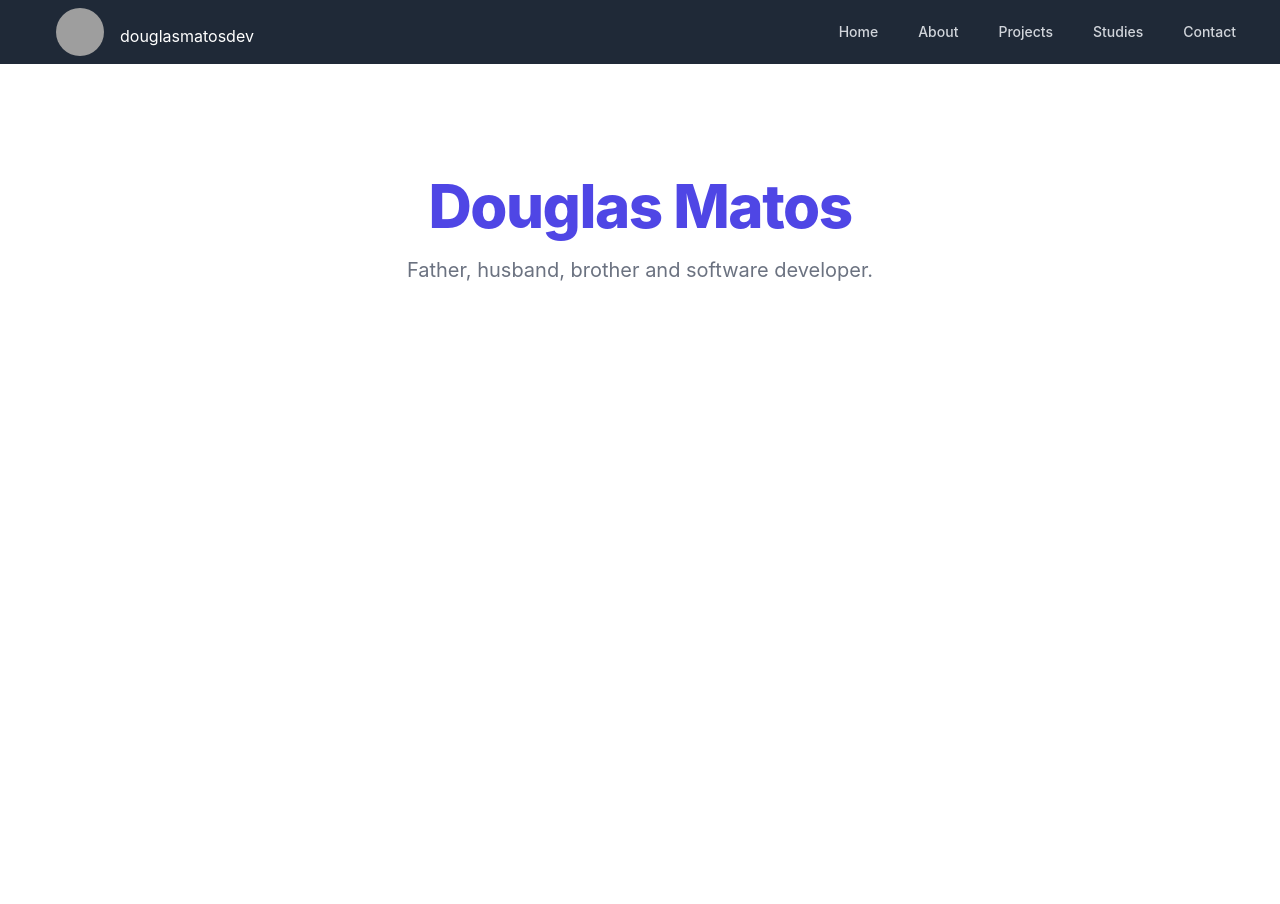
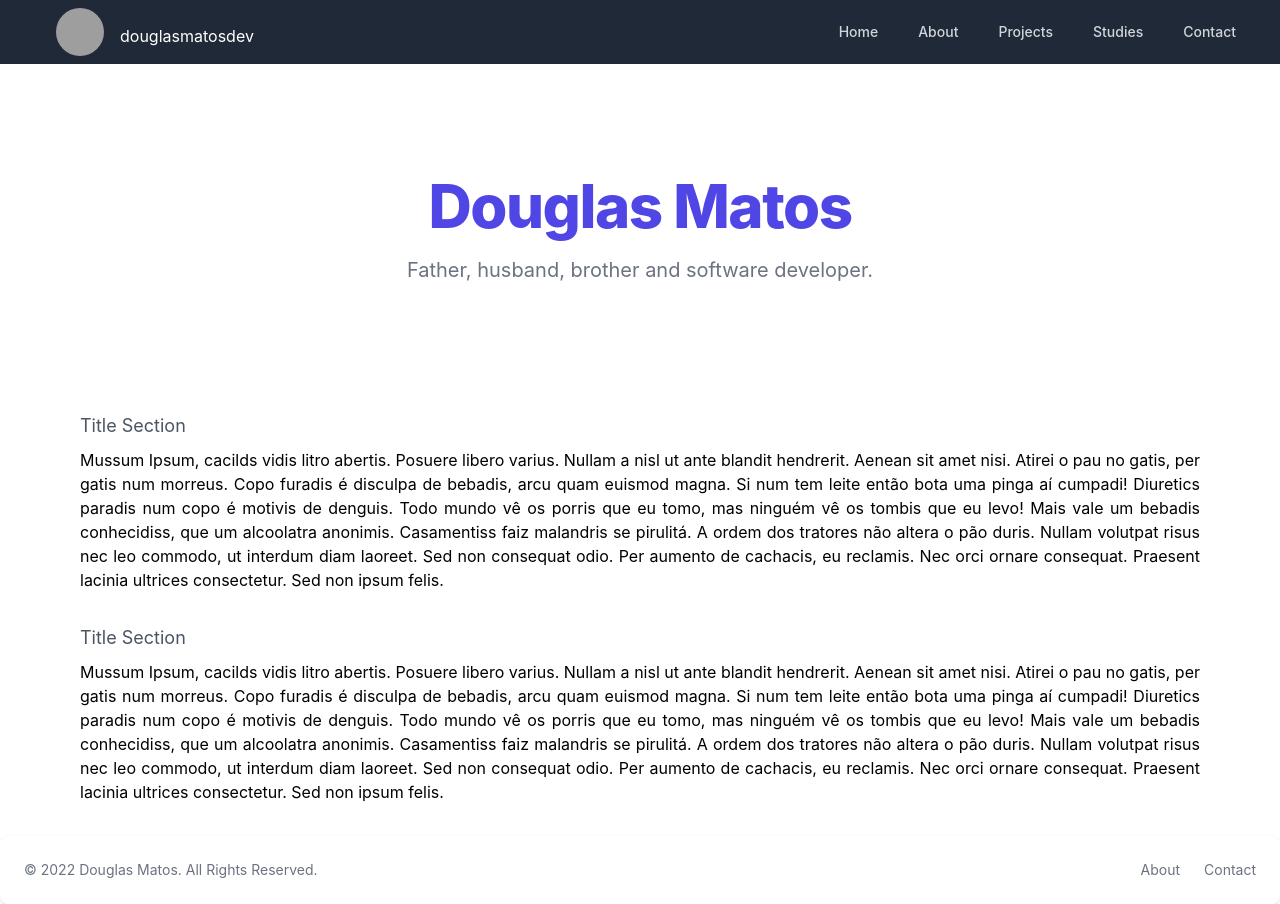
Before and after one commit to douglasmatosdev/douglasmatosdev-website, a Next.js app: page / in a window 1280 px wide. Before the commit the page ends 800 px from the top, so only its background shows below. Built offline with nearby package versions, Linux system fonts and the light colour scheme; grey boxes are pictures that could not be loaded.

Commit message:
feat:create footer

```diff
--- /dev/null
+++ b/src/components/Footer.tsx
@@ -0,0 +1,31 @@
+import Link from 'next/link'
+
+interface FooterProps {
+    displayName: string
+}
+
+export function Footer({ displayName }: FooterProps) {
+    return (
+        <footer className="mt-8 p-4 bg-white rounded-lg shadow md:flex md:items-center md:justify-between md:p-6 dark:bg-gray-800">
+            <span
+                className="text-sm text-gray-500 sm:text-center dark:text-gray-400"
+            >
+                &copy; {new Date().getFullYear()}
+                <Link href="">
+                    <a className="hover:underline"> {displayName}</a>
+                </Link>
+
+                . All Rights Reserved.
+            </span>
+            <ul className="flex flex-wrap items-center mt-3 text-sm text-gray-500 dark:text-gray-400 sm:mt-0">
+                <li>
+                    <a href="#" className="mr-4 hover:underline md:mr-6 ">About</a>
+                </li>
+                <li>
+                    <a href="#" className="hover:underline">Contact</a>
+                </li>
+            </ul>
+        </footer>
+
+    )
+}
--- a/src/components/HomeHero/index.ts
+++ /dev/null
@@ -1 +0,0 @@
-export { HomeHero } from './HomeHero'
--- a/src/components/Navbar/index.ts
+++ /dev/null
@@ -1 +0,0 @@
-export { Navbar } from './Navbar'
--- a/src/components/index.tsx
+++ b/src/components/index.tsx
@@ -1,2 +1,3 @@
 export { Navbar } from './Navbar'
 export { HomeHero } from './HomeHero'
+export { Footer } from './Footer'
--- a/src/pages/index.tsx
+++ b/src/pages/index.tsx
@@ -1,5 +1,5 @@
 import type { NextPage } from 'next'
-import { HomeHero, Navbar } from '../components'
+import { Footer, HomeHero, Navbar } from '../components'
 
 import { navigation, profile } from '../utils'
 
@@ -11,10 +11,29 @@ const Home: NextPage = () => {
         gravatar={profile.gravatar}
         nickName={profile.nickName}
       />
+
       <HomeHero
-        title={profile.displayname}
+        title={profile.displayName}
         subtitle={profile.description}
       />
+
+      <section className="container">
+        <h2 className="text-left text-gray-600 text-lg mb-2">Title Section</h2>
+        <p className="text-justify">
+          Mussum Ipsum, cacilds vidis litro abertis. Posuere libero varius. Nullam a nisl ut ante blandit hendrerit. Aenean sit amet nisi. Atirei o pau no gatis, per gatis num morreus. Copo furadis é disculpa de bebadis, arcu quam euismod magna. Si num tem leite então bota uma pinga aí cumpadi!
+          Diuretics paradis num copo é motivis de denguis. Todo mundo vê os porris que eu tomo, mas ninguém vê os tombis que eu levo! Mais vale um bebadis conhecidiss, que um alcoolatra anonimis. Casamentiss faiz malandris se pirulitá.
+          A ordem dos tratores não altera o pão duris. Nullam volutpat risus nec leo commodo, ut interdum diam laoreet. Sed non consequat odio. Per aumento de cachacis, eu reclamis. Nec orci ornare consequat. Praesent lacinia ultrices consectetur. Sed non ipsum felis.
+        </p>
+
+        <h2 className="mt-8 text-left text-gray-600 text-lg mb-2">Title Section</h2>
+        <p className="text-justify">
+          Mussum Ipsum, cacilds vidis litro abertis. Posuere libero varius. Nullam a nisl ut ante blandit hendrerit. Aenean sit amet nisi. Atirei o pau no gatis, per gatis num morreus. Copo furadis é disculpa de bebadis, arcu quam euismod magna. Si num tem leite então bota uma pinga aí cumpadi!
+          Diuretics paradis num copo é motivis de denguis. Todo mundo vê os porris que eu tomo, mas ninguém vê os tombis que eu levo! Mais vale um bebadis conhecidiss, que um alcoolatra anonimis. Casamentiss faiz malandris se pirulitá.
+          A ordem dos tratores não altera o pão duris. Nullam volutpat risus nec leo commodo, ut interdum diam laoreet. Sed non consequat odio. Per aumento de cachacis, eu reclamis. Nec orci ornare consequat. Praesent lacinia ultrices consectetur. Sed non ipsum felis.
+        </p>
+      </section>
+
+      <Footer displayName={profile.displayName} />
     </>
   )
 }
--- a/src/utils/index.ts
+++ b/src/utils/index.ts
@@ -1,7 +1,7 @@
 export const profile = {
     initials: 'dms',
     nickName: 'douglasmatosdev',
-    displayname: 'Douglas Matos',
+    displayName: 'Douglas Matos',
     firstName: 'Douglas',
     lastName: 'Silva',
     fullName: 'Douglas Matos da Silva',
```
Also changed, not shown: src/components/HomeHero.tsx (renamed from src/components/HomeHero/HomeHero.tsx), src/components/Navbar.tsx (renamed from src/components/Navbar/Navbar.tsx).
